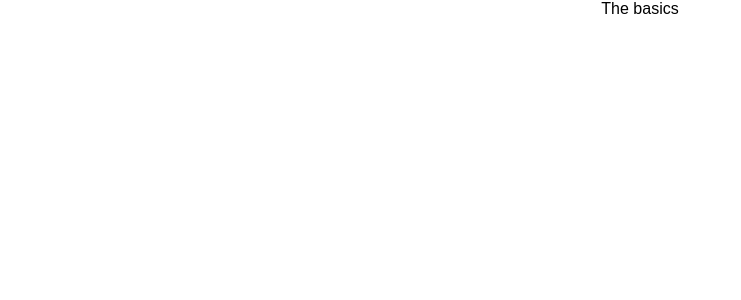
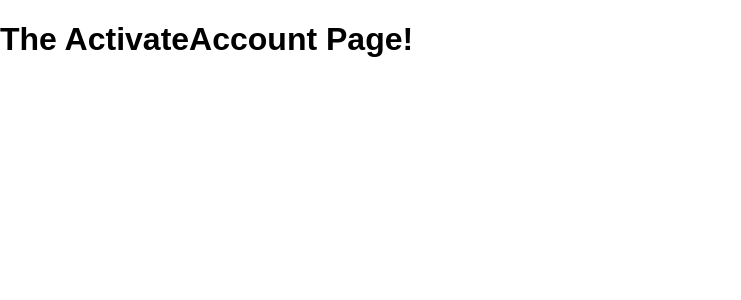
Before and after one commit to drooke32/rooke-secret-santa, a React (Create React App) app: page /#/active in a window 1280 px wide. Shown: the top 300 px of the page, without its empty margins (0-741 px from the left). Built offline with nearby package versions, Linux system fonts and the light colour scheme.

Commit message:
added react-router-dom and added basic routing and some skeleton pages

```diff
--- a/package.json
+++ b/package.json
@@ -6,6 +6,7 @@
     "material-ui": "^0.19.4",
     "react": "^16.1.0",
     "react-dom": "^16.1.0",
+    "react-router-dom": "^4.2.2",
     "react-scripts": "1.0.17"
   },
   "scripts": {
--- a/src/App.js
+++ /dev/null
@@ -1,15 +0,0 @@
-import React, { Component } from 'react';
-import logo from './logo.svg';
-import './css/App.css';
-
-class App extends Component {
-  render() {
-    return (
-      <div className="App">
-        The basics
-      </div>
-    );
-  }
-}
-
-export default App;
--- /dev/null
+++ b/src/components/ActivateAccount.js
@@ -0,0 +1,11 @@
+import React, { Component } from 'react';
+
+class ActivateAccount extends Component {
+  render() {
+    return (
+      <h1> The ActivateAccount Page! </h1>
+    );
+  }
+}
+
+export default ActivateAccount;
--- /dev/null
+++ b/src/components/App.js
@@ -0,0 +1,31 @@
+import React, { Component } from 'react';
+import MuiThemeProvider from 'material-ui/styles/MuiThemeProvider';
+import { Switch, Route } from 'react-router-dom'
+import '../css/App.css';
+
+import Lists from './Lists';
+import Login from './Login';
+import ForgotPassword from './ForgotPassword';
+import ChangePassword from './ChangePassword';
+import ActivateAccount from './ActivateAccount';
+
+class App extends Component {
+  render() {
+    return (
+      <MuiThemeProvider>
+        <div>
+          <Switch>
+            <Route exact path="/" component={Lists}/>
+            <Route path="/lists" component={Lists}/>
+            <Route path="/login" component={Login}/>
+            <Route path="/forgot-password" component={ForgotPassword}/>
+            <Route path="/change-password" component={ChangePassword}/>
+            <Route path="/active" component={ActivateAccount}/>
+          </Switch>
+        </div>
+      </MuiThemeProvider>
+    );
+  }
+}
+
+export default App;
--- /dev/null
+++ b/src/components/ChangePassword.js
@@ -0,0 +1,11 @@
+import React, { Component } from 'react';
+
+class ChangePassword extends Component {
+  render() {
+    return (
+      <h1> The ChangePassword Page! </h1>
+    );
+  }
+}
+
+export default ChangePassword;
--- /dev/null
+++ b/src/components/ForgotPassword.js
@@ -0,0 +1,11 @@
+import React, { Component } from 'react';
+
+class ForgotPassword extends Component {
+  render() {
+    return (
+      <h1> The ForgotPassword Page! </h1>
+    );
+  }
+}
+
+export default ForgotPassword;
--- /dev/null
+++ b/src/components/Lists.js
@@ -0,0 +1,11 @@
+import React, { Component } from 'react';
+
+class Lists extends Component {
+  render() {
+    return (
+      <h1> The Lists Page! </h1>
+    );
+  }
+}
+
+export default Lists;
--- /dev/null
+++ b/src/components/Login.js
@@ -0,0 +1,11 @@
+import React, { Component } from 'react';
+
+class Login extends Component {
+  render() {
+    return (
+      <h1> The Login Page! </h1>
+    );
+  }
+}
+
+export default Login;
--- a/src/index.js
+++ b/src/index.js
@@ -1,17 +1,17 @@
 import React from 'react';
-import ReactDOM from 'react-dom';
-import MuiThemeProvider from 'material-ui/styles/MuiThemeProvider';
+import { render } from 'react-dom';
+import { HashRouter } from 'react-router-dom';
 import registerServiceWorker from './registerServiceWorker';
 
 import './css/index.css';
-import Main from './App';
+import App from './components/App';
 
 
-const App = () => (
-  <MuiThemeProvider>
-    <Main />
-  </MuiThemeProvider>
+const Root = () => (
+  <HashRouter>
+    <App />
+  </HashRouter>
 );
 
-ReactDOM.render(<App />, document.getElementById('root'));
+render(<Root />, document.getElementById('root'));
 registerServiceWorker();
```
Also changed, not shown: src/components/NotFound.js (added, +11 -0 lines), 1 other file (tests, documents, lock files or other folders).
